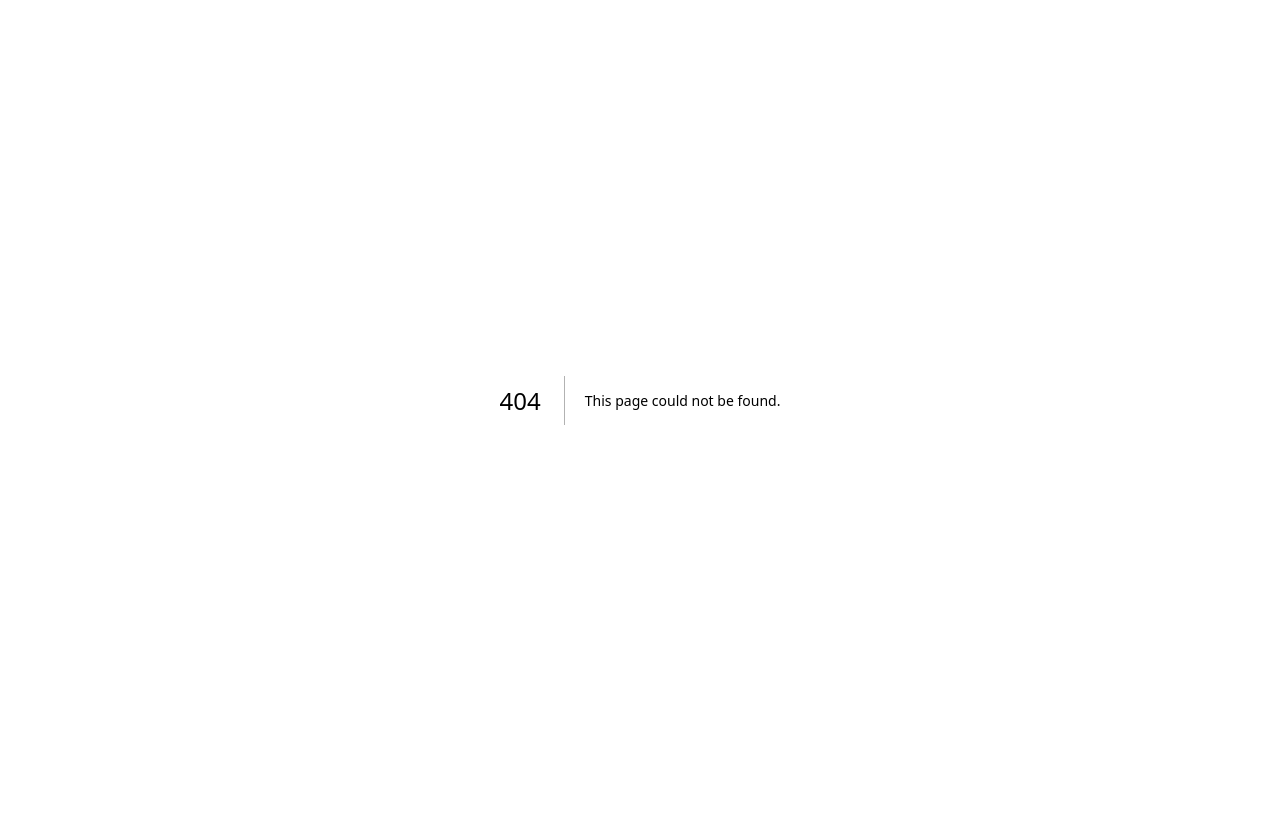
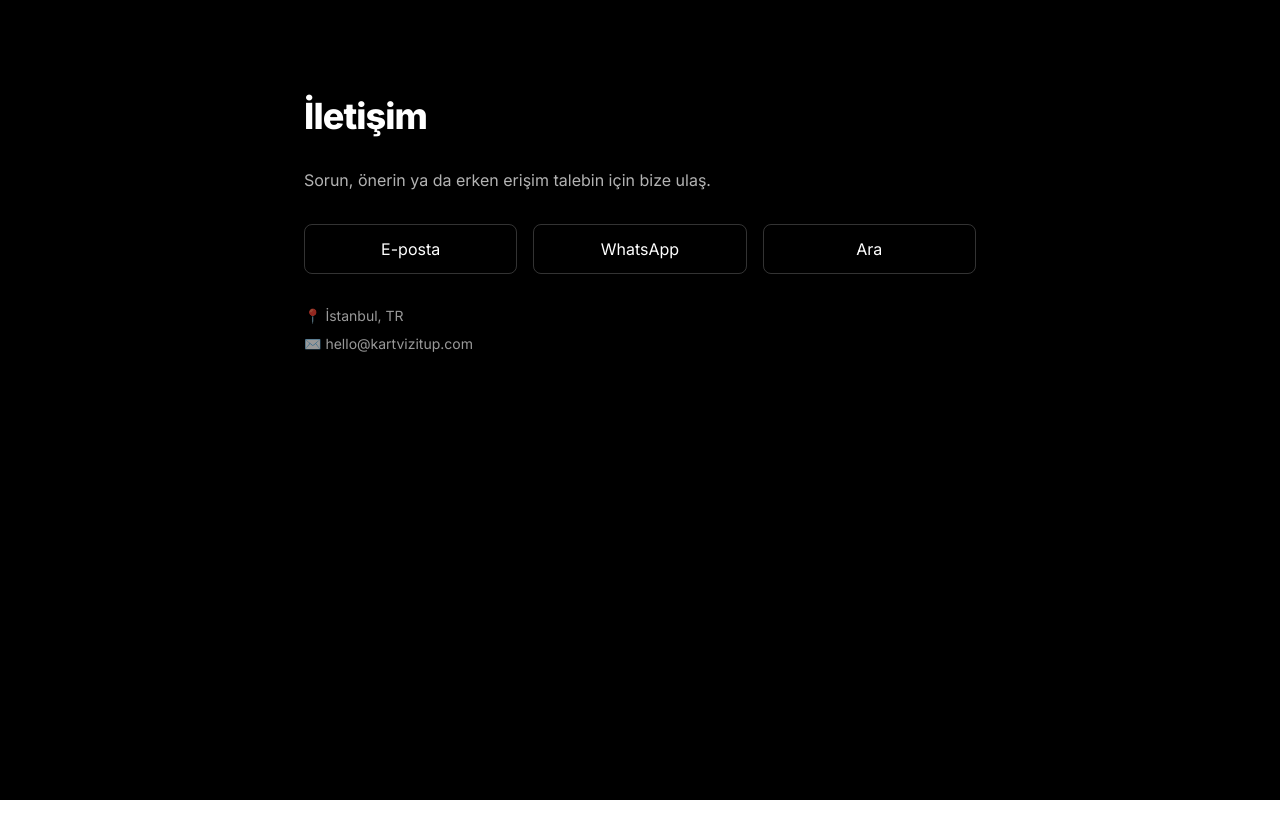
Before and after one commit to fenginn-cloud/kartvizitup, a Next.js app: page /iletisim in a window 1280 px wide. Before the commit this address had no page. Shown: the top 838 px of the page. Built offline with nearby package versions, Linux system fonts and the light colour scheme.

Commit message:
Create page.tsx

```diff
--- /dev/null
+++ b/src/app/iletisim/page.tsx
@@ -0,0 +1,50 @@
+// src/app/iletisim/page.tsx
+import type { Metadata } from "next";
+
+export const metadata: Metadata = {
+  title: "İletişim — KartvizitUp",
+  description: "KartvizitUp ile ilgili soruların için bize ulaş.",
+};
+
+export default function ContactPage() {
+  return (
+    <main className="min-h-screen bg-black text-white px-6 py-24">
+      <div className="max-w-2xl mx-auto space-y-8">
+        <h1 className="text-3xl md:text-4xl font-extrabold tracking-tight">
+          İletişim
+        </h1>
+        <p className="text-white/70">
+          Sorun, önerin ya da erken erişim talebin için bize ulaş.
+        </p>
+
+        <div className="grid gap-4 sm:grid-cols-3">
+          <a
+            href="mailto:hello@kartvizitup.com"
+            className="rounded-lg border border-white/20 px-4 py-3 text-center hover:bg-white hover:text-black transition"
+          >
+            E-posta
+          </a>
+          <a
+            href="https://wa.me/905536860704" // telefonunu buraya gir (905xx...)
+            target="_blank"
+            rel="noopener noreferrer"
+            className="rounded-lg border border-white/20 px-4 py-3 text-center hover:bg-white hover:text-black transition"
+          >
+            WhatsApp
+          </a>
+          <a
+            href="tel:+905536860704" // telefonunu buraya gir
+            className="rounded-lg border border-white/20 px-4 py-3 text-center hover:bg-white hover:text-black transition"
+          >
+            Ara
+          </a>
+        </div>
+
+        <div className="space-y-2 text-sm text-white/60">
+          <p>📍 İstanbul, TR</p>
+          <p>✉️ hello@kartvizitup.com</p>
+        </div>
+      </div>
+    </main>
+  );
+}
```
